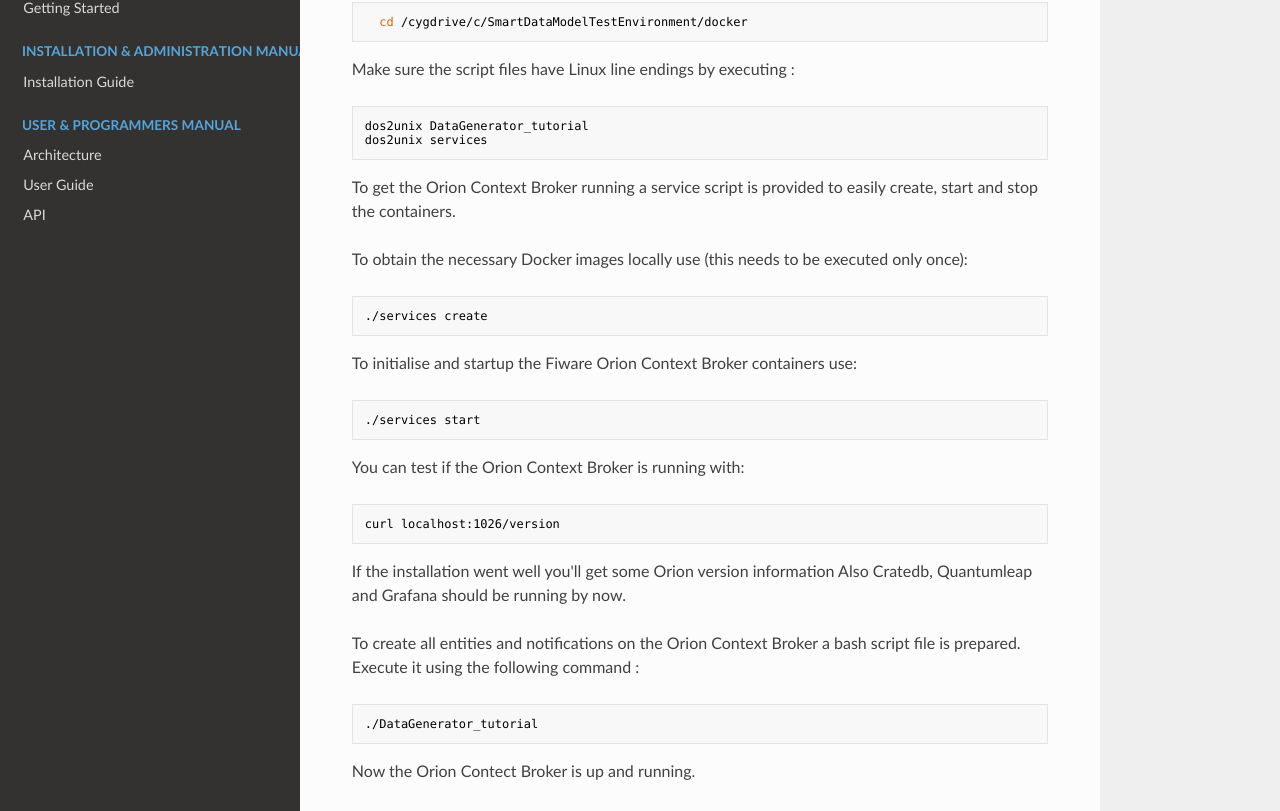
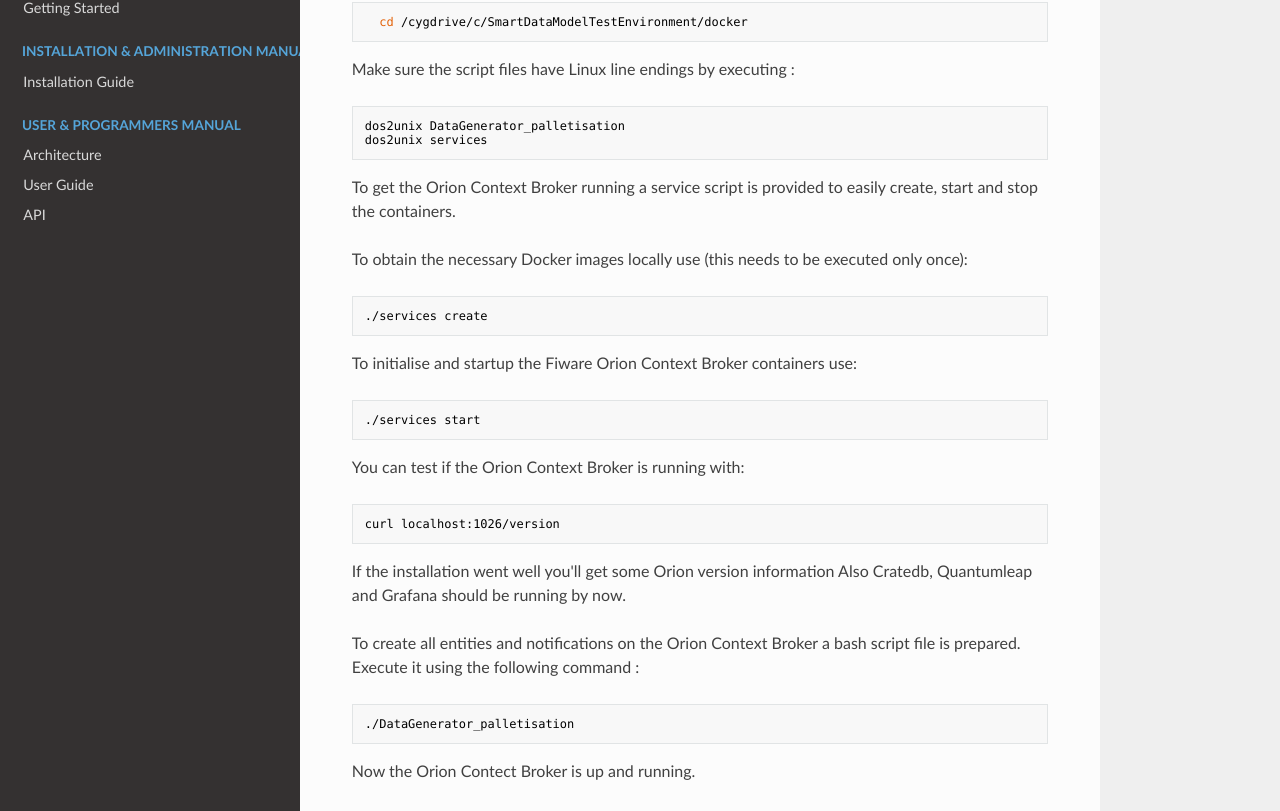
Before and after one commit to ramp-eu/JS2SF, an MkDocs documentation site: the page built from docs/Palletisation.md, in a window 1280 px wide and 1400 px high, scrolled down 3295 px. Shown: the part 141-952 px from the top of the window. Built offline with MkDocs 1.6.1, drawn with Linux system fonts in a browser that asks for light colours; nearby versions of some CDN libraries; old or Windows-style settings are respelled for this version of MkDocs.

Commit message:
Update Palletisation.md

````diff
--- a/docs/Palletisation.md
+++ b/docs/Palletisation.md
@@ -171,7 +171,7 @@
 Make sure the script files have Linux line endings by executing :
 
 ```
-dos2unix DataGenerator_tutorial
+dos2unix DataGenerator_palletisation
 dos2unix services
 ```
 
@@ -200,7 +200,7 @@
 To create all entities and notifications on the Orion Context Broker a bash script file is prepared. Execute it using the following command :
 
 ```
-./DataGenerator_tutorial
+./DataGenerator_palletisation
 ```
 
 Now the Orion Contect Broker is up and running.
````
